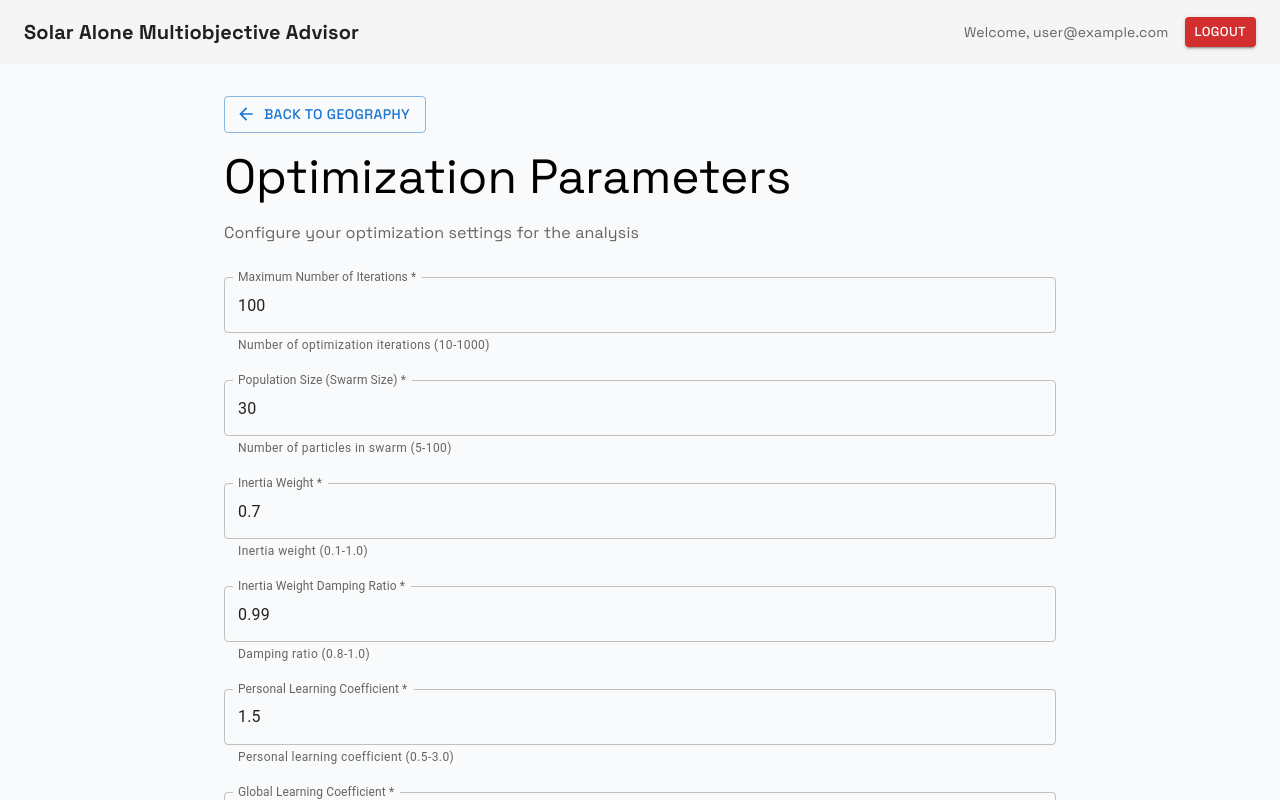
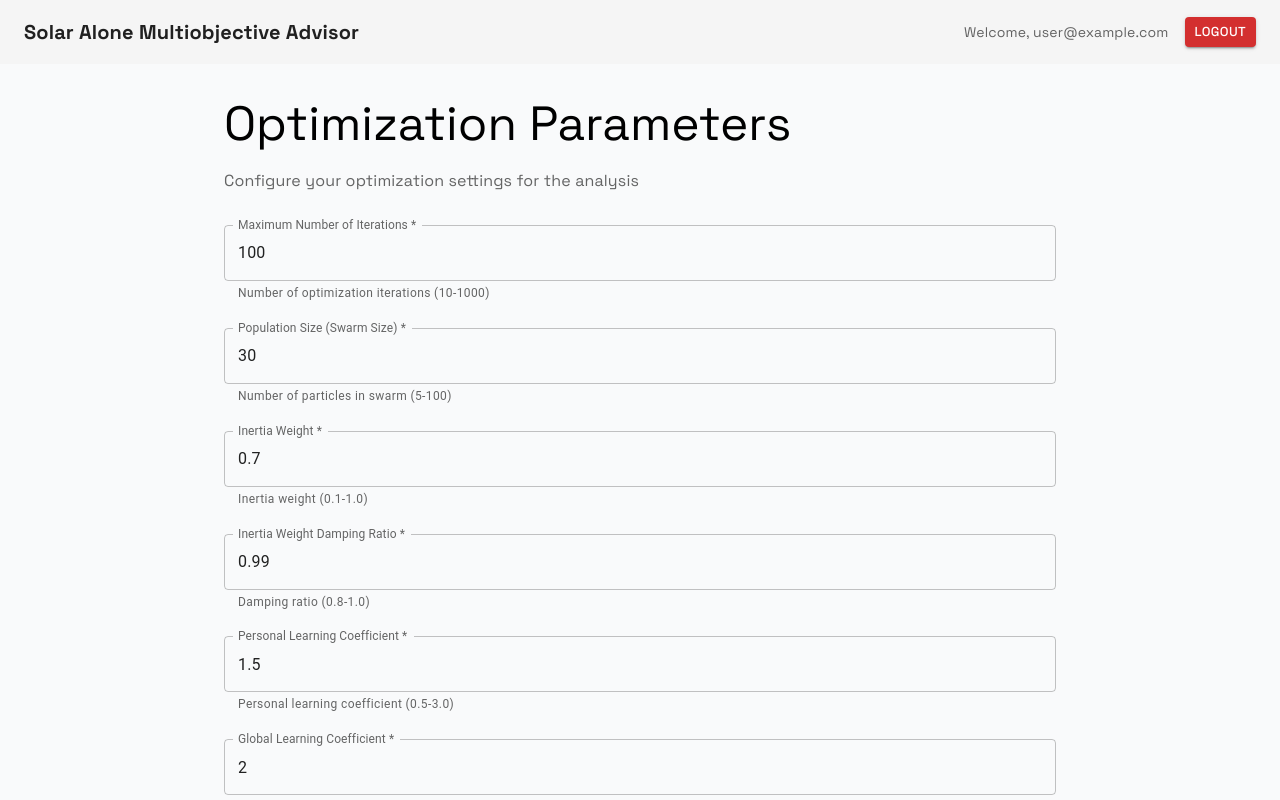
Before and after one commit to mlekhi/SAMA, a React (Vite) app in the folder frontend/: page /optimization in a window 1280 px wide. Shown: the top 800 px of the page. Built offline with nearby package versions, Linux system fonts and the light colour scheme; no server answers; sample sign-in values are in the browser's storage.

Commit message:
removing button

```diff
--- a/frontend/src/renderer/pages/Optimization.jsx
+++ b/frontend/src/renderer/pages/Optimization.jsx
@@ -4,13 +4,9 @@ import NextPageButton from '../components/NextPageButton'
 import SaveMessageAlert from '../components/SaveMessageAlert'
 import {
   Typography,
-  Button,
   Box,
   TextField
 } from "@mui/material"
-import {
-  ArrowBack
-} from '@mui/icons-material'
 
 function Optimization({ auth, user }) {
   const navigate = useNavigate()
@@ -58,10 +54,6 @@ function Optimization({ auth, user }) {
     }
   }
 
-  const goBack = () => {
-    navigate('/geography')
-  }
-
   const handleSettingChange = (setting) => (event) => {
     setOptimizationSettings(prev => ({
       ...prev,
@@ -74,14 +66,6 @@ function Optimization({ auth, user }) {
       <div className="max-w-4xl mx-auto py-8 px-4 sm:px-6 lg:px-8">
         {/* Header */}
         <div className="mb-8">
-          <Button
-            startIcon={<ArrowBack />}
-            onClick={goBack}
-            variant="outlined"
-            sx={{ mb: 2 }}
-          >
-            Back to Geography
-          </Button>
           <Typography variant="h3" component="h1" gutterBottom>
             Optimization Parameters
           </Typography>
```
